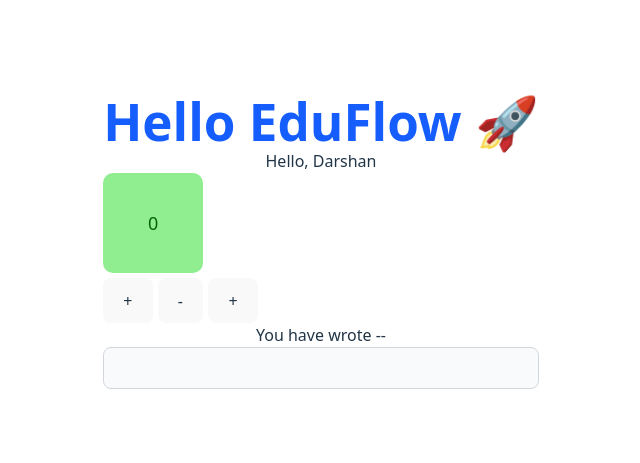
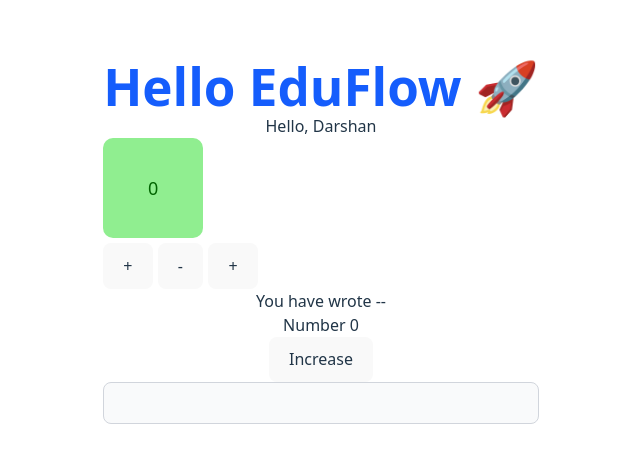
Before and after one commit to Darshan113/edu-flow, a React (Vite) app: page / in a window 1280 px wide. Shown: the part 159-622 px from the top of the page, without its empty margins (319-959 px from the left). Built offline with nearby package versions, Linux system fonts and the light colour scheme.

Commit message:
useState -- we use usestate to render dom when data changes with normal var example

```diff
--- a/src/App.jsx
+++ b/src/App.jsx
@@ -43,14 +43,22 @@
   )
 }
 
+
 function Input() {
+  let number = 0;
   const [text,setText] = useState('');
   const handleTextChange = (value) => {
     setText(value);
   }
+  const increaseNum = () => {
+    number = number + 1;
+    console.log(number);
+  }
   return (
     <>
       <p>You have wrote -- {text}</p>
+      <p>Number {number}</p>
+      <button onClick={() => increaseNum()}>Increase</button>
       <input className='bg-gray-50 border border-gray-300 text-gray-900 text-sm rounded-lg focus:ring-blue-500 focus:border-blue-500 block w-full p-2.5 dark:bg-gray-700 dark:border-gray-600 dark:placeholder-gray-400 dark:text-white dark:focus:ring-blue-500 dark:focus:border-blue-500' type="text" value={text} onChange={(e) => handleTextChange(e.target.value)} />
     </>
   )
```
